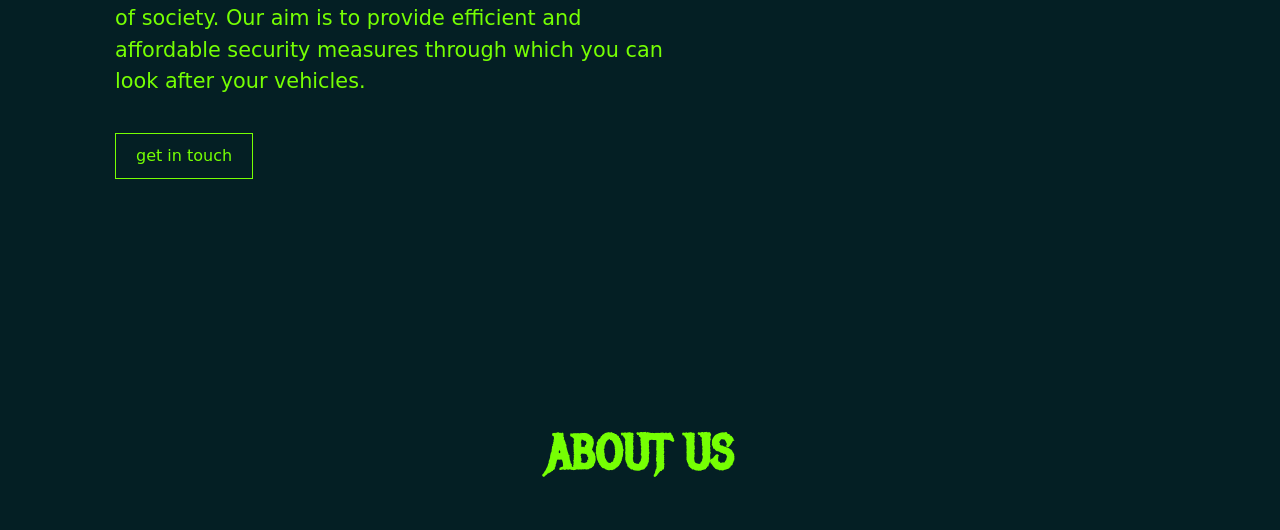
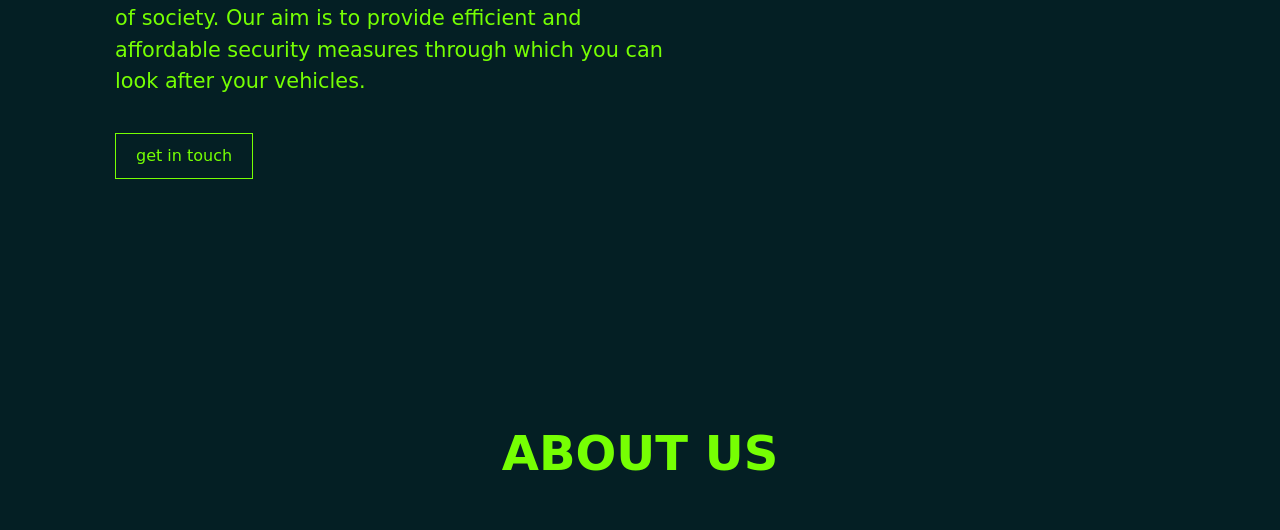
Before and after one commit to shubhamkshatriya25/Scudo_Systems, a plain HTML site: page index.html in a window 1280 px wide. Shown: the part 347-877 px from the top of the page. Drawn offline with nearby package versions, Linux system fonts and the light colour scheme.

Commit message:
Update style.css

```diff
--- a/assets/css/style.css
+++ b/assets/css/style.css
@@ -8,7 +8,7 @@ body{
     font-weight: bold;
     color: #76FF03;
     text-align: center;
-    font-family: 'Metal Mania',
+    font-family: 'sans-serif',
     cursive;
 }
 
```
